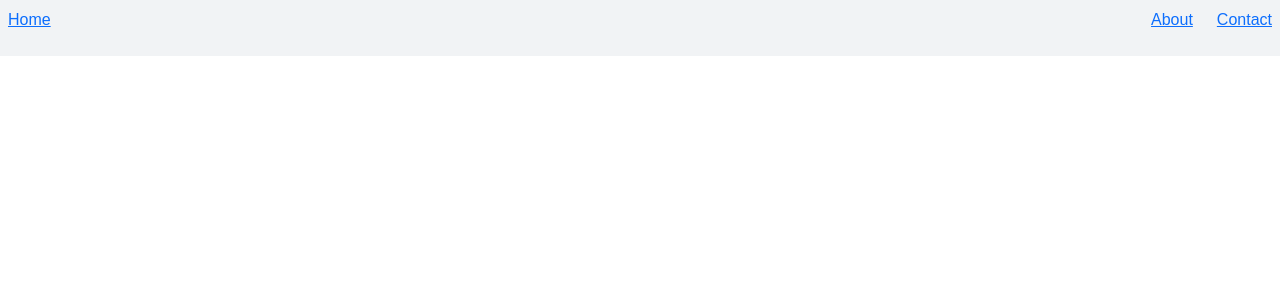
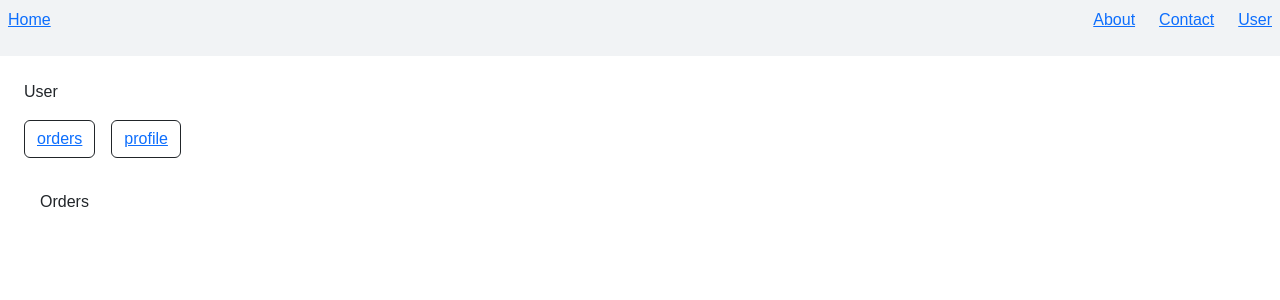
Before and after one commit to prudv13/react-concepts, a React (Vite) app: page /user/orders in a window 1280 px wide. Shown: the top 300 px of the page. Built offline with nearby package versions, Linux system fonts and the light colour scheme.

Commit message:
nested routing with outlet tag

```diff
--- a/src/App.jsx
+++ b/src/App.jsx
@@ -6,6 +6,9 @@ import Home from './routing/Home'
 import About from './routing/About'
 import Contact from './routing/Contact'
 import Navbar from './routing/Navbar'
+import User from './routing/User'
+import Orders from './routing/Orders'
+import Profile from './routing/Profile'
 
 function App() {
 
@@ -18,8 +21,12 @@ function App() {
 
       <Routes>
         <Route exact path='/' element={<Home />} />
-        <Route path='/about' element={<About />} />
-        <Route path='/contact' element={<Contact />} />
+        <Route path='about' element={<About />} />
+        <Route path='contact' element={<Contact />} />
+        <Route path='user' element={<User />} >
+          <Route path='orders' element={<Orders />} />
+          <Route path='profile' element={<Profile />} />
+        </Route>
       </Routes>
     </div>
   )
--- a/src/routing/Navbar.jsx
+++ b/src/routing/Navbar.jsx
@@ -11,6 +11,7 @@ const Navbar = () => {
             <div className='d-flex gap-4'>
                 <p><Link to='/about'>About</Link></p>
                 <p><Link to='/contact'>Contact</Link></p>
+                <p><Link to='/user'>User</Link></p>
             </div>
         </nav>
     </div>
--- /dev/null
+++ b/src/routing/Orders.jsx
@@ -0,0 +1,11 @@
+import React from 'react'
+
+const Orders = () => {
+  return (
+    <div className='p-3'>
+        <p>Orders</p>
+    </div>
+  )
+}
+
+export default Orders;
--- /dev/null
+++ b/src/routing/Profile.jsx
@@ -0,0 +1,11 @@
+import React from 'react'
+
+const Profile = () => {
+  return (
+    <div className='p-3'>
+        <p>User Profile</p>
+    </div>
+  )
+}
+
+export default Profile;
--- /dev/null
+++ b/src/routing/User.jsx
@@ -0,0 +1,23 @@
+import React from 'react'
+import { Link, Outlet } from 'react-router-dom';
+
+const User = () => {
+  return (
+    <div className='p-4'>
+        <p>User</p>
+        <div className='d-flex flex-column gap-3'>
+            <div className='d-flex gap-3'>
+                <button className='btn btn-outline-dark'>
+                    <Link to='orders'>orders</Link>
+                </button>
+                <button className='btn btn-outline-dark'>
+                    <Link to='profile'>profile</Link>
+                </button>
+            </div>
+            <Outlet />
+        </div>
+    </div>
+  )
+}
+
+export default User;
```
